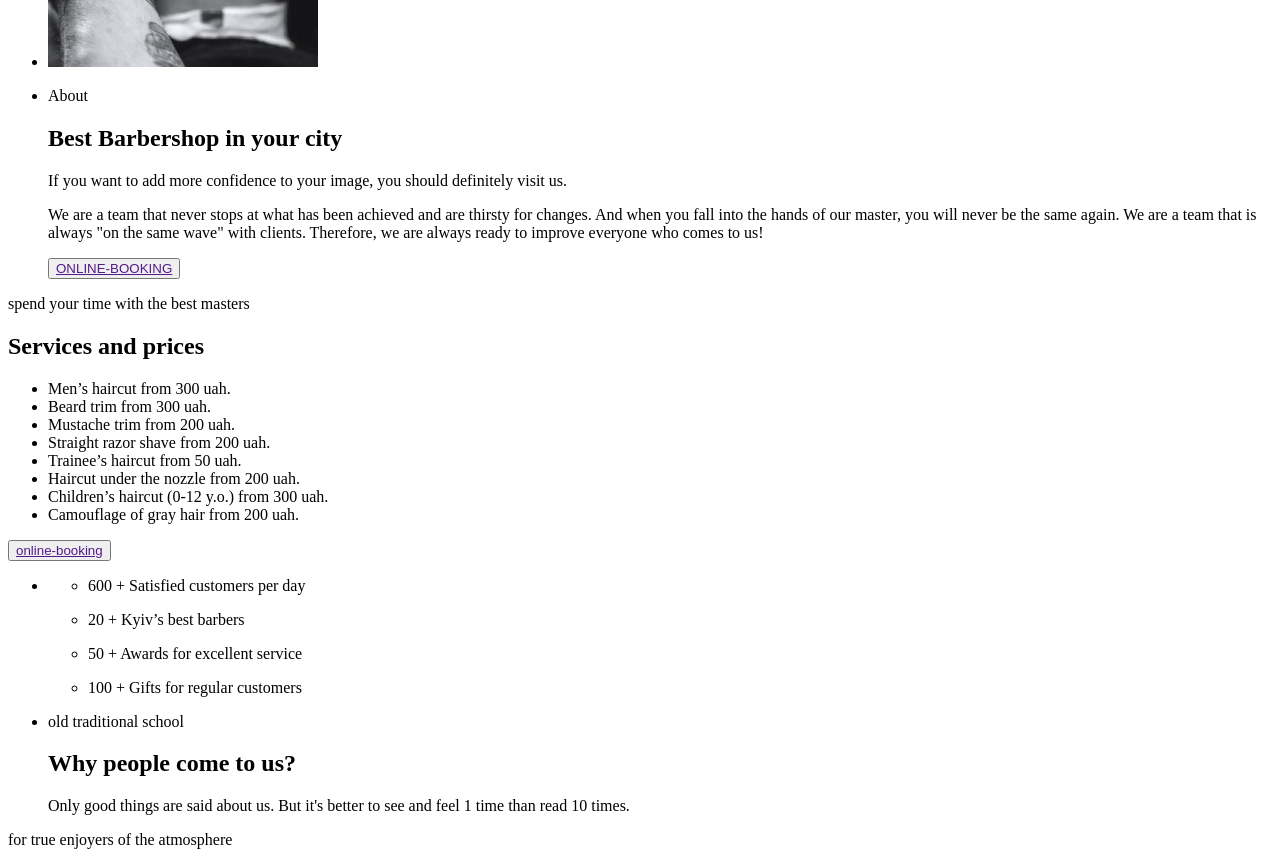
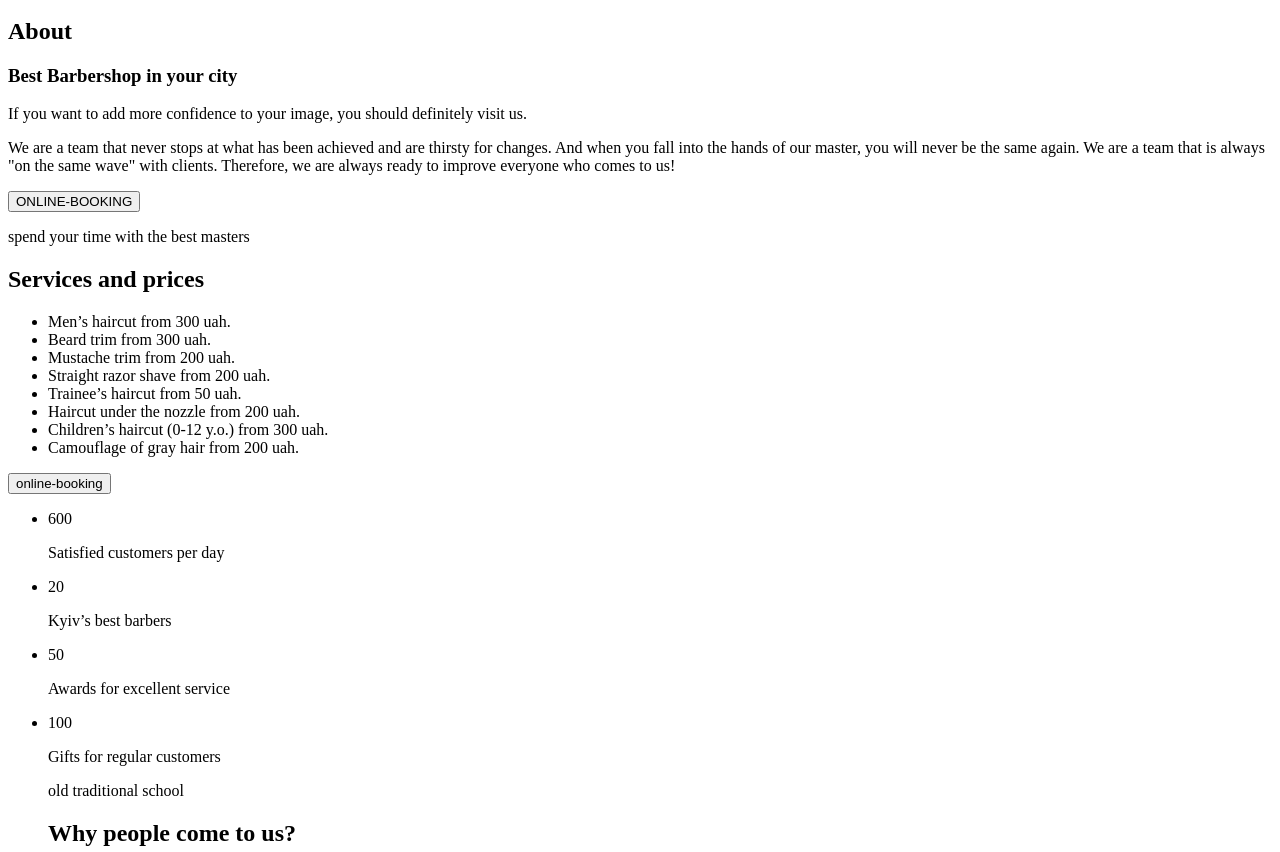
Before and after one commit to Vitalina28/barb, a plain HTML site: page index.html in a window 1280 px wide. Shown: the part 1280-2132 px from the top of the page. Drawn offline with Linux system fonts and the light colour scheme.

Commit message:
correct html

```diff
--- a/index.html
+++ b/index.html
@@ -7,18 +7,10 @@
 </head>
 <body>
     <header>
-        <ul>
-                <li>
-                    <a href="">Instagram</a>
-                </li>
-                <li>
-                    <a href="">Youtube</a>
-                </li>
-        </ul>
+        <nav>
+            <a href="">
                 <img src="./image/Logo-min.svg" alt="">
-    </header>
-    <main>
-        <nav>
+            </a>
             <ul>
                 <li>
                     <a href="">About</a>
@@ -35,23 +27,25 @@
             </ul>
             </nav>
                 <a href="">+38 044 111 11 11</a>
-                <button>
-                    <a href="">Online-booking</a>
-                </button>
+                <button>Online-booking</button>
+    </header>
 
+    <main>
+       <section>
+         <ul>
+                <li>
+                    <a href="">Instagram</a>
+                </li>
+                <li>
+                    <a href="">Youtube</a>
+                </li>
+        </ul>
         <p>A hair salon for men in Kyiv</p>
         <h1>BarberShop</h1>
         <p>We are experts in trendy men’s haircuts.
 We work quickly, carefully and with style.</p>
-<ul>
-    <li>
-        <a href="">Back</a>
-    </li>
-    <li>
-        <a href="">Forward</a>
-    </li>
-</ul>
-    </main>
+        </section>
+
         <section>
             <ul>
                 <li>
@@ -60,18 +54,15 @@ We work quickly, carefully and with style.</p>
                 <li>
                     <img src="./image/img 2 (1).png" alt="">
                 </li>
-<li>
-    <p>About</p>
-    <h2>Best Barbershop in your city</h2>
+            </ul>
+            <h2>About</h2>
+            <h3>Best Barbershop in your city</h3>
             <p>If you want to add more confidence to your image, you should definitely visit us.</p>
             <p>We are a team that never stops at what has been achieved
 and are thirsty for changes. And when you fall into the hands of our master, you will never be the same again. We are a team that is always "on the same wave" with clients. Therefore, we are always ready to improve everyone who comes to us!</p>
-<button>
-    <a href="">ONLINE-BOOKING</a>
-</button>
-</li>
-</ul>
+            <button>ONLINE-BOOKING</button>
         </section>
+
         <section>
             <p>spend your time with the best masters</p>
             <h2>Services and prices</h2>
@@ -85,42 +76,34 @@ and are thirsty for changes. And when you fall into the hands of our master, you
                 <li>Children’s haircut (0-12 y.o.) from 300 uah.</li>
                 <li>Camouflage of gray hair from 200 uah.</li>
             </ul>
-        <button>
-            <a href="">online-booking</a>
-        </button>
+            <button>online-booking</button>
         </section>
+
         <section>
             <ul>
             <li>
-                <ul>
-                    <li>
-                        <p>600
-+
-Satisfied customers per day</p>
+                <p>600</p>
+                <p>Satisfied customers per day</p>
             </li>
             <li>
-                        <p>20
-+
-Kyiv’s best barbers</p>
-                    </li>
-                    <li>50
-+
-Awards for excellent service</li>
-                    <li>
-                        <p>100
-+
-Gifts for regular customers</p>
-                    </li>
-                </ul>
+                <p>20</p>
+                <p>Kyiv’s best barbers</p>
             </li>
             <li>
+                <p>50</p>
+                <p>Awards for excellent service</p>
+            </li>
+            <li>
+                <p>100</p>
+                <p>Gifts for regular customers</p>
+             </li>
+
             <p>old traditional school</p>
             <h2>Why people come to us?</h2>
             <p>Only good things are said about us. But it's better to see and feel 1 time than read 10 times. </p>
-
-            </li>
         </ul>
     </section>
+
     <section>
         <p>for true enjoyers of the atmosphere</p>
         <h2>Our barbers</h2>
@@ -131,9 +114,7 @@ Gifts for regular customers</p>
                 <p>Extreme Barber</p>
                 <ul>
                     <li>
-                        <a href="">
                         <img src="./image/instagram 2-min.svg" alt="">
-                        </a>
                     </li>
                     <li>
                         <a href="">
@@ -208,9 +189,10 @@ Gifts for regular customers</p>
             </li>
         </ul>
     </section>
+
     <section>
+        <h2>Pictures</h2>
         <p>in Latin, "barba" means "beard"</p>
-        <h2>Pictures</h2>
         <ul>
             <li>
                 <img src="./image/Rectangle 25 (1).png" alt="">
@@ -226,22 +208,26 @@ Gifts for regular customers</p>
             </li>
         </ul>
         </section>
-    <footer>
+
+        <section>
+            <h2>Contacts</h2>
+                <address>
                     <ul>
                         <li>
-
+                            <a href="">st. Vasilkovaya, 7A Kiev, 08132</a>
                         </li>
                         <li>
-                <address>
-                    <h2>Contacts</h2>
-                    <p>st. Vasilkovaya, 7A Kiev, 08132</p>
                             <a href="">+38 044 111 11 11</a>
+                        </li>
+                        <li>
                             <a href="">barbershop@email.com</a>
-                </address>
-                <h3>working hours</h3>
-                <p>Every day from 9:00 to 22:00</p>
                         </li>
                     </ul>
-    </footer>
+                </address>
+                <p>working hours</p>
+                <p>Every day from 9:00 to 22:00</p>
+        </section>
+    </main>
+    <footer></footer>
 </body>
 </html>
```
Lines whose indentation alone changed are shown as unchanged.
